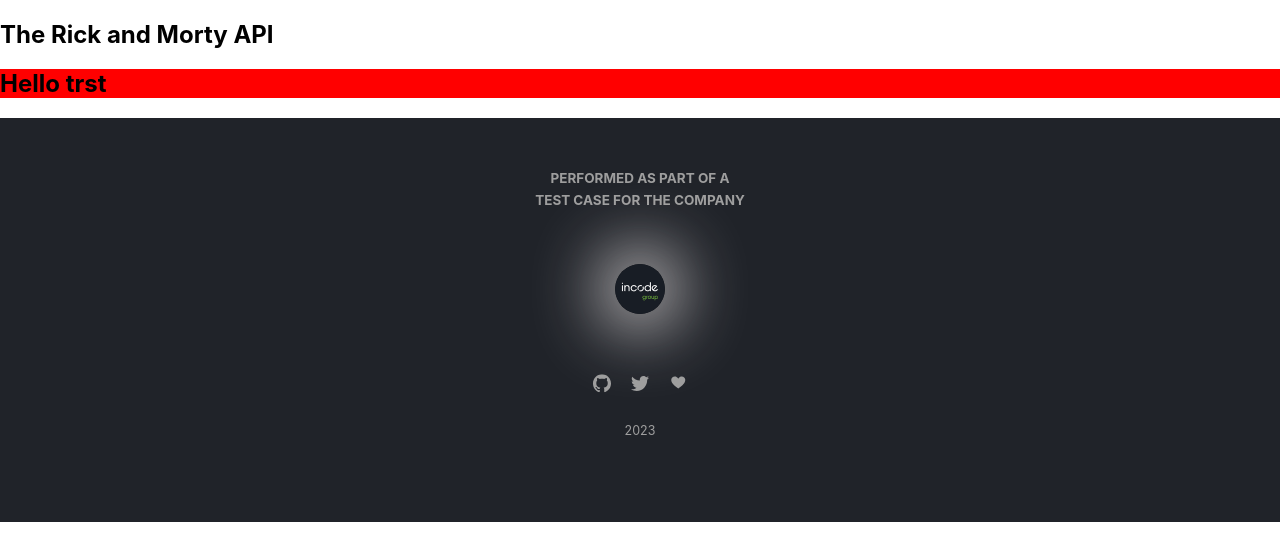
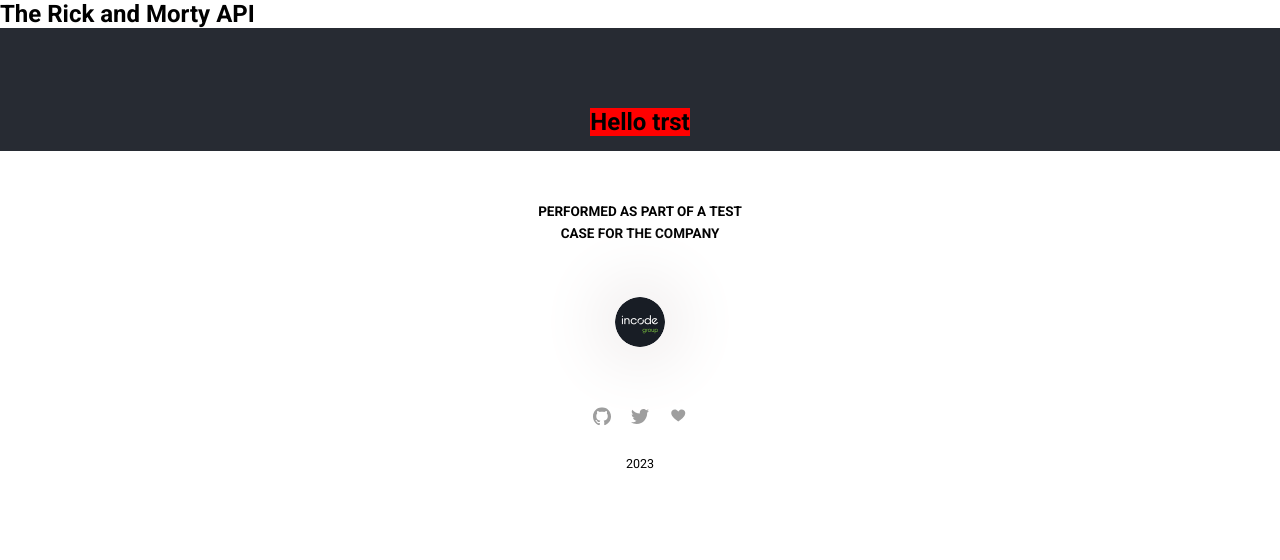
Before and after one commit to ROMANTFORM/StasRoman, a React (Create React App) app in the folder morty/: page / in a window 1280 px wide. Shown: the top 560 px of the page. Built offline with nearby package versions, Linux system fonts and the light colour scheme.

Commit message:
#commit making strukture

```diff
--- /dev/null
+++ b/morty/src/App.module.scss
@@ -0,0 +1,19 @@
+@import 'breakpoints';
+
+.app_wrap {
+
+  .site_wrap {
+    background: #272B33;
+    padding: 80px 0 15px;
+    max-width: $desktop;
+    margin: 0 auto;
+
+    .main_wrap {
+      display: flex;
+      justify-content: center;
+      align-items: center;
+
+    }
+  }
+
+}
--- a/morty/src/App.scss
+++ /dev/null
@@ -1,3 +0,0 @@
-@import 'variables';
-
-@import url('https://fonts.googleapis.com/css2?family=Roboto:wght@300;400;700&display=swap');
--- a/morty/src/App.tsx
+++ b/morty/src/App.tsx
@@ -1,16 +1,19 @@
 import React from 'react';
-import './App.scss';
+import styles from './App.module.scss';
 import Header from "components/common/Header/Header";
 import Footer from "components/common/Footer/Footer";
 import PageRoutes from "components/pages/PageRoutes/PageRoutes";
 
 function App() {
     return (
-        <div className="App">
+        <div className={styles.app_wrap}>
+
             <Header/>
 
-            <main>
-                <PageRoutes/>
+            <main className={styles.site_wrap}>
+                <div className={styles.main_wrap}>
+                    <PageRoutes/>
+                </div>
             </main>
 
             <Footer/>
--- a/morty/src/index.css
+++ b/morty/src/index.css
@@ -1,13 +1,51 @@
+@import url('https://fonts.googleapis.com/css2?family=Roboto:wght@400;500;700;900&display=swap');
+
+*,
+*::before,
+*::after {
+  box-sizing: border-box;
+}
+
+html,
 body {
   margin: 0;
-  font-family: -apple-system, BlinkMacSystemFont, 'Segoe UI', 'Roboto', 'Oxygen',
-    'Ubuntu', 'Cantarell', 'Fira Sans', 'Droid Sans', 'Helvetica Neue',
-    sans-serif;
-  -webkit-font-smoothing: antialiased;
-  -moz-osx-font-smoothing: grayscale;
+  height: 100%;
+  padding: 0;
 }
 
-code {
-  font-family: source-code-pro, Menlo, Monaco, Consolas, 'Courier New',
-    monospace;
+body {
+  font-family: 'Roboto', sans-serif;
 }
+
+h1,
+h2,
+h3,
+h4,
+h5,
+h6,
+p {
+  margin: 0;
+  padding: 0;
+}
+
+input,
+button,
+select {
+  font: inherit;
+  outline: none;
+}
+
+a {
+  text-decoration: none;
+}
+
+input::-webkit-outer-spin-button,
+input::-webkit-inner-spin-button {
+  appearance: none;
+  margin: 0;
+}
+
+/* Firefox */
+input[type='number'] {
+  appearance: textfield;
+}
```
Also changed, not shown: morty/src/breakpoints.scss (renamed from morty/src/_breakpoints.scss).
